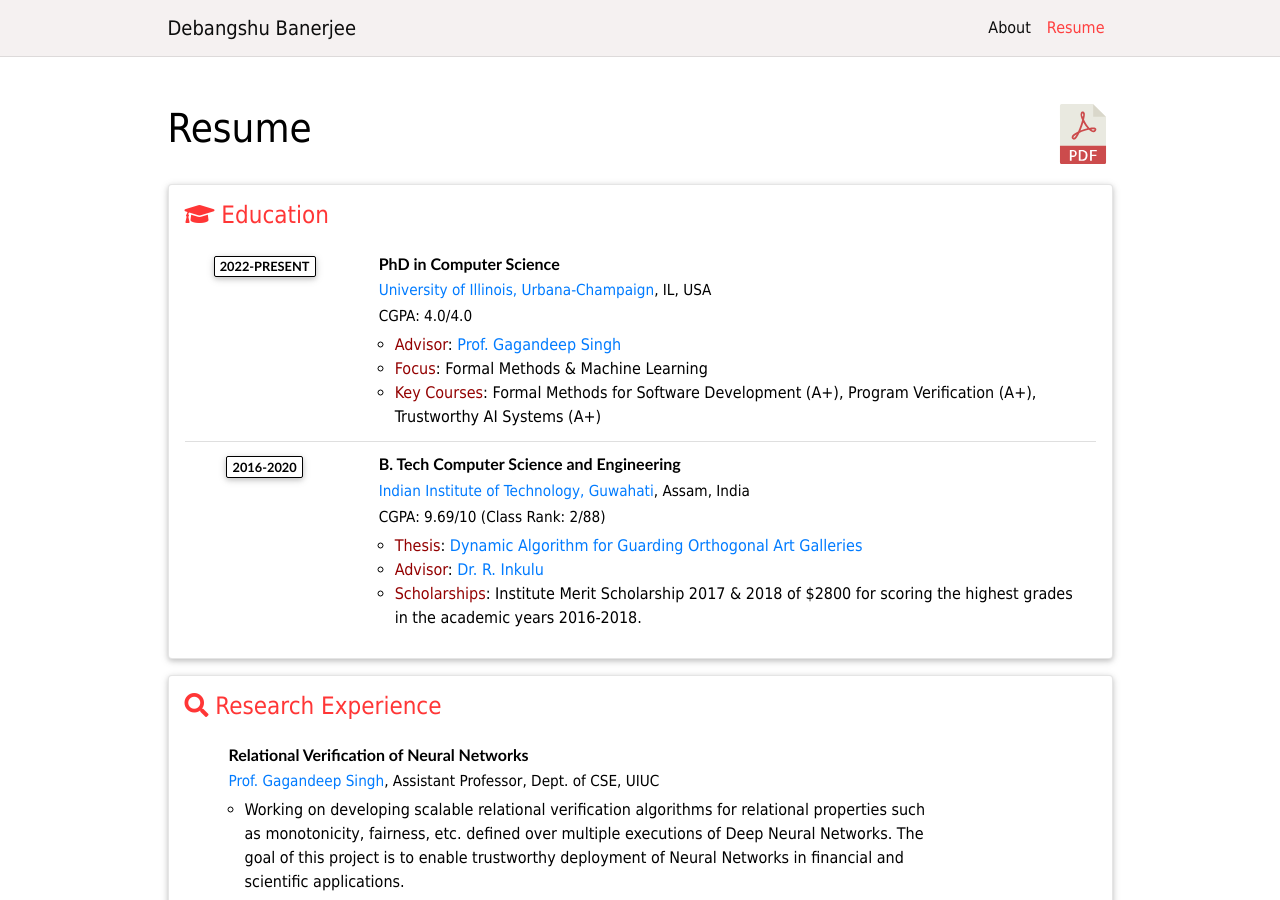
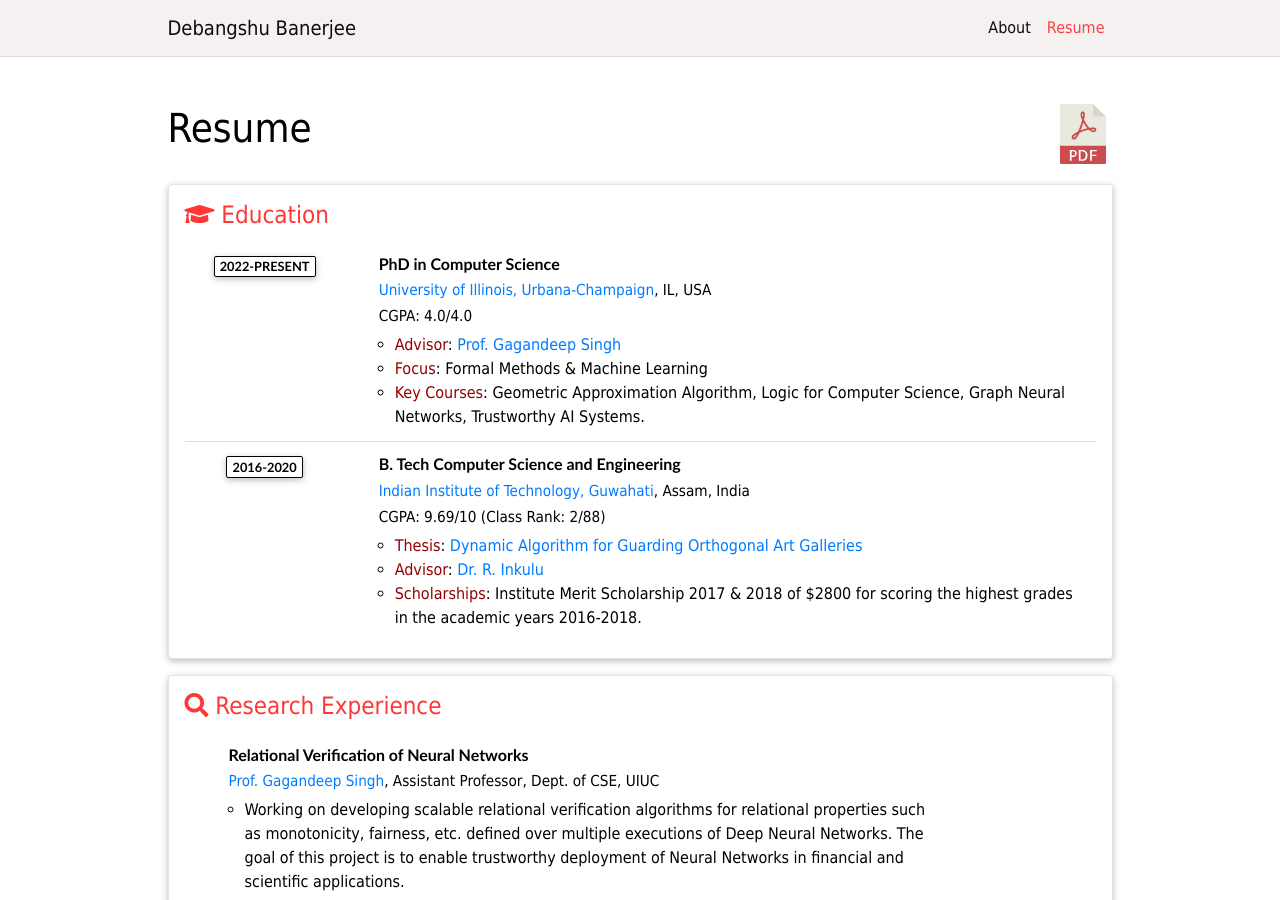
Before and after one commit to Debangshu-Banerjee/Debangshu-Banerjee.github.io, a Jekyll site: the page built from _pages/cv.md, in a window 1280 px wide and 900 px high. Built offline with Jekyll 4.4.1, drawn with Linux system fonts in a browser that asks for light colours; comment, search, counter and statistics services are not loaded; a style sheet for code colours, icons or effects is not loaded.

Commit message:
Additional Course info

```diff
--- a/_data/cv.yml
+++ b/_data/cv.yml
@@ -8,7 +8,7 @@
       description:
         - '<span class="highlight">Advisor</span>: <a href="https://ggndpsngh.github.io/">Prof. Gagandeep Singh</a>'
         - '<span class="highlight">Focus</span>: Formal Methods & Machine Learning'
-        - '<span class="highlight">Key Courses</span>: Formal Methods for Software Development (A+), Program Verification (A+), Trustworthy AI Systems (A+)'
+        - '<span class="highlight">Key Courses</span>: Geometric Approximation Algorithm, Logic for Computer Science, Graph Neural Networks, Trustworthy AI Systems.'
     - title: B. Tech Computer Science and Engineering
       institution:  <a href="https://www.iitg.ac.in/">Indian Institute of Technology, Guwahati</a>, Assam, India
       year: 2016-2020
```
Also changed, not shown: 5 other files.
